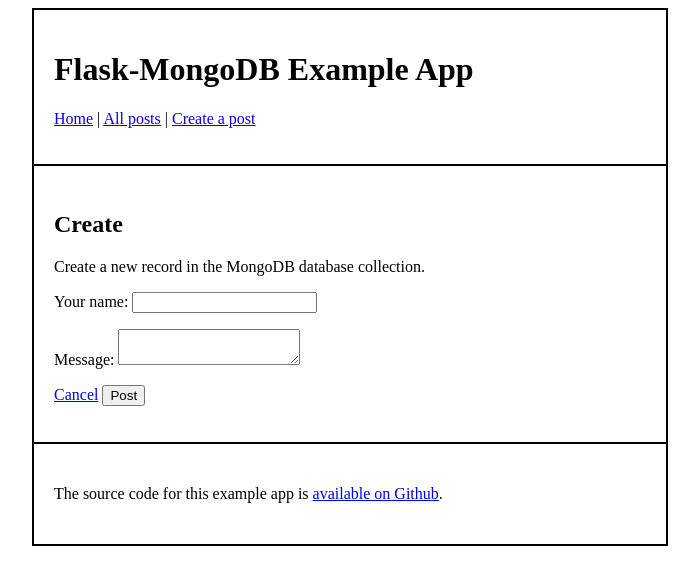
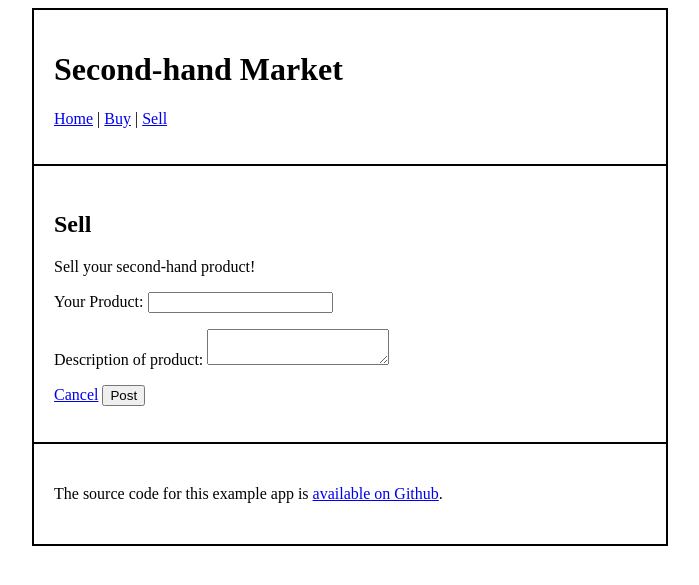
Before and after one commit to dbdesign-students-spring2024/7-web-app-Ruojin-song, a Flask app: page /create in a window 1280 px wide. Shown: the top 585 px of the page, without its empty margins (290-989 px from the left). Run offline with Flask 2, Linux system fonts and the light colour scheme.

Commit message:
Finished Assignment

```diff
--- a/app.py
+++ b/app.py
@@ -17,26 +17,26 @@
 import pymongo
 from pymongo.errors import ConnectionFailure
 from bson.objectid import ObjectId
-from dotenv import load_dotenv
+#from dotenv import load_dotenv
 
 # load credentials and configuration options from .env file
 # if you do not yet have a file named .env, make one based on the template in env.example
-load_dotenv(override=True)  # take environment variables from .env.
+#load_dotenv(override=True)  # take environment variables from .env.
 
 # initialize Sentry for help debugging... this requires an account on sentrio.io
 # you will need to set the SENTRY_DSN environment variable to the value provided by Sentry
 # delete this if not using sentry.io
-sentry_sdk.init(
-    dsn=os.getenv("SENTRY_DSN"),
+#sentry_sdk.init(
+     #dsn=os.getenv("SENTRY_DSN"),
     # enable_tracing=True,
     # Set traces_sample_rate to 1.0 to capture 100% of transactions for performance monitoring.
-    traces_sample_rate=1.0,
+     #traces_sample_rate=1.0,
     # Set profiles_sample_rate to 1.0 to profile 100% of sampled transactions.
     # We recommend adjusting this value in production.
 
-    integrations=[FlaskIntegration()],
-    send_default_pii=True,
-)
+     #integrations=[FlaskIntegration()],
+     #send_default_pii=True,
+#)
 
 # instantiate the app using sentry for debugging
 app = Flask(__name__)
@@ -45,17 +45,21 @@
 
 # try to connect to the database, and quit if it doesn't work
 try:
-    cxn = pymongo.MongoClient(os.getenv("MONGO_URI"))
-    db = cxn[os.getenv("MONGO_DBNAME")]  # store a reference to the selected database
+    cxn=pymongo.MongoClient('class-mongodb.cims.nyu.edu', 27017,
+                                username='rs8050',
+                                password='XiVBZLDs',
+                                authSource='rs8050')
+    #cxn = pymongo.MongoClient(os.getenv("MONGO_URI"))
+    db = cxn['rs8050']  # store a reference to the selected database
 
     # verify the connection works by pinging the database
-    cxn.admin.command("ping")  # The ping command is cheap and does not require auth.
+    #cxn.admin.command("ping")  # The ping command is cheap and does not require auth.
     print(" * Connected to MongoDB!")  # if we get here, the connection worked!
 except ConnectionFailure as e:
     # catch any database errors
     # the ping command failed, so the connection is not available.
     print(" * MongoDB connection error:", e)  # debug
-    sentry_sdk.capture_exception(e)  # send the error to sentry.io. delete if not using
+     #sentry_sdk.capture_exception(e)  # send the error to sentry.io. delete if not using
     sys.exit(1)  # this is a catastrophic error, so no reason to continue to live
 
 
@@ -199,4 +203,4 @@
 # run the app
 if __name__ == "__main__":
     # logging.basicConfig(filename="./flask_error.log", level=logging.DEBUG)
-    app.run(load_dotenv=True)
+    app.run()
--- a/templates/base.html
+++ b/templates/base.html
@@ -1,7 +1,7 @@
 <!DOCTYPE html>
 <html>
   <head>
-    <title>Flask-MongoDB Example App</title>
+    <title>Second-hand Market</title>
     <link
       rel="stylesheet"
       href="{{ url_for('static', filename='css/style.css') }}"
@@ -10,18 +10,18 @@
   <body>
     <div class="container">
       <header>
-        <h1>Flask-MongoDB Example App</h1>
+        <h1>Second-hand Market</h1>
         <p>
           <a href="{{ url_for('home')}}">Home</a> |
-          <a href="{{ url_for('read')}}">All posts</a> |
-          <a href="{{ url_for('create')}}">Create a post</a>
+          <a href="{{ url_for('read')}}">Buy</a> |
+          <a href="{{ url_for('create')}}">Sell</a>
         </p>
       </header>
       <main>{% block container %} {% endblock %}</main>
       <footer>
         <p>
           The source code for this example app is
-          <a href="https://github.com/nyu-database-design/flask-mongodb-web-app"
+          <a href="https://github.com/dbdesign-students-spring2024/7-web-app-Ruojin-song/blob/main/app.py"
             >available on Github</a
           >.
         </p>
--- a/templates/create.html
+++ b/templates/create.html
@@ -1,10 +1,10 @@
 {% extends 'base.html' %} {% block container %}
-<h2>Create</h2>
-<p>Create a new record in the MongoDB database collection.</p>
+<h2>Sell</h2>
+<p>Sell your second-hand product!</p>
 <form method="POST" action="{{ url_for('create_post') }}">
-  <p>Your name: <input type="text" id="fname" name="fname" /><br /></p>
+  <p>Your Product: <input type="text" id="fname" name="fname" /><br /></p>
   <p>
-    Message:
+    Description of product:
     <textarea type="text" id="fmessage" name="fmessage"></textarea>
   </p>
   <p>
--- a/templates/index.html
+++ b/templates/index.html
@@ -2,10 +2,10 @@
 
 {% block container %}
 <h2>Welcome!</h2>
-<p>Welcome to the Flask app. This is the home page. Here are a few links to example pages you might find interesting.
+<p>Welcome to Xianyu Market. In this market, you can BUY or SELL second-hand products.
     <ul>
-        <li><a href="{{ url_for('read')}}">a page that displays information pulled from a MongoDB database collection</a></li>
-        <li><a href="{{ url_for('create')}}">a page with a form you can submit to create a new record in a MongoDB collection</a></li>
+        <li><a href="{{ url_for('read')}}">Start shopping now！</a></li>
+        <li><a href="{{ url_for('create')}}">I also want to sell my second-hand items！</a></li>
     </ul>
 </p>
 {% endblock %}
--- a/templates/read.html
+++ b/templates/read.html
@@ -1,8 +1,8 @@
 {% extends 'base.html' %}
 
 {% block container %}
-<h2>Read</h2>
-<p>This page shows information pulled from a MongoDB database collection.
+<h2>BUY WAHT YOU WANT HERE!</h2>
+<p>This page shows a list of second-hand items available for purchase.
 
     {% for doc in docs %}
     <div>
```
